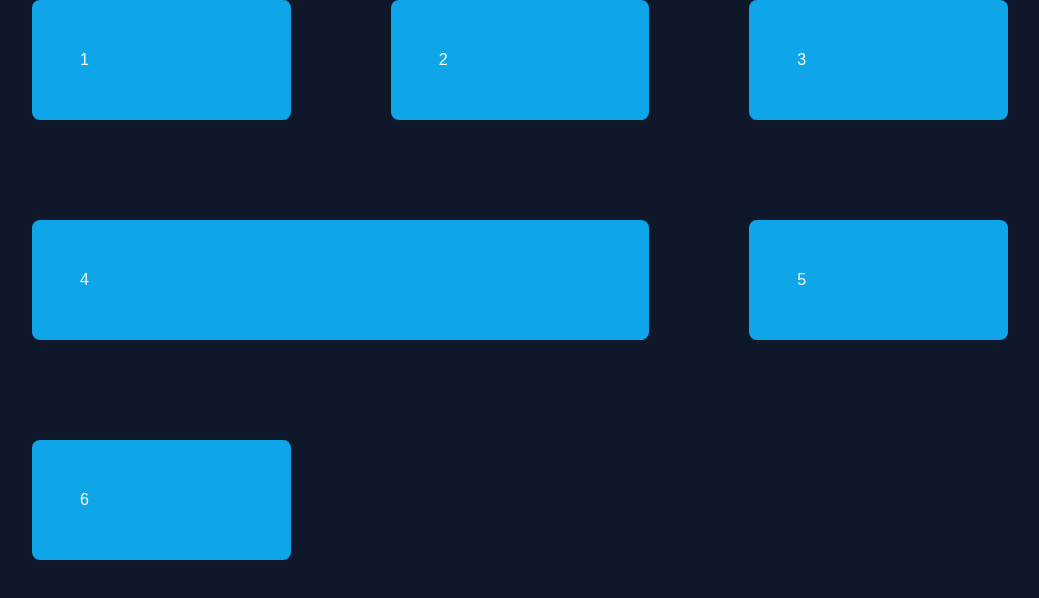
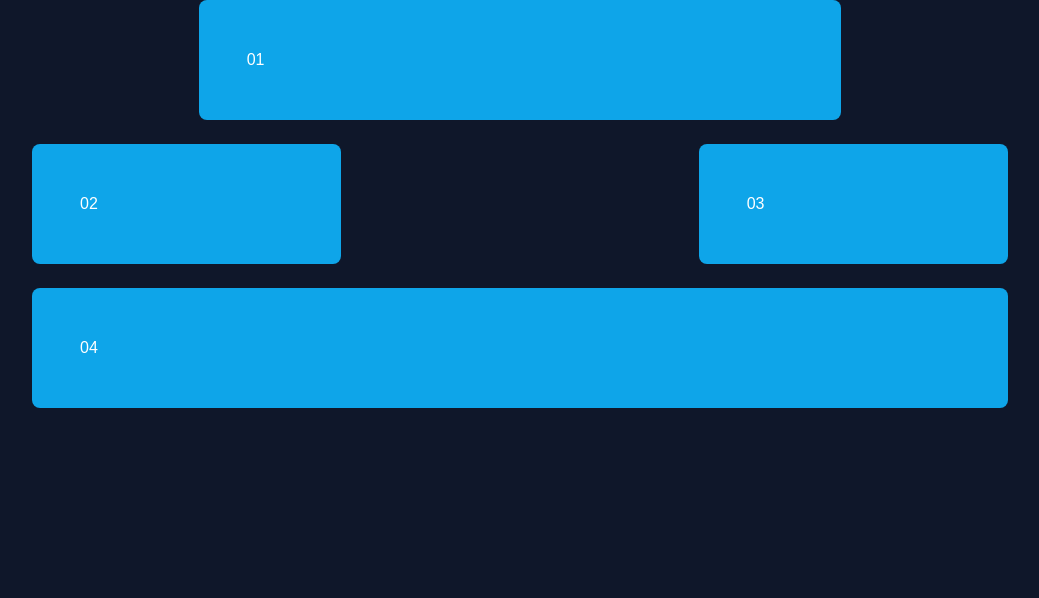
Before and after one commit to Nathan-Mwai/Learning-tailwind, a Next.js app: page / in a window 1280 px wide. Shown: the top 598 px of the page, without its empty margins (120-1159 px from the left). Built offline with nearby package versions, Linux system fonts and the light colour scheme; a web font is replaced by a local one.

Commit message:
Learning how to design how my columns will work

```diff
--- a/src/app/page.tsx
+++ b/src/app/page.tsx
@@ -48,13 +48,11 @@ export default function Home() {
       {/* Grids starts here */}
       <div className="h-screen text-white Parent bg-slate-900">
         <div className="container mx-auto">
-          <div className="grid  md:grid-cols-2 lg:grid-cols-3 gap-1">
-            <div className="bg-sky-500 p-6 rounded-lg">1</div>
-            <div className="bg-sky-500 p-6 rounded-lg">2</div>
-            <div className="bg-sky-500 p-6 rounded-lg">3</div>
-            <div className="bg-sky-500 p-6 rounded-lg col-span-2">4</div>
-            <div className="bg-sky-500 p-6 rounded-lg">5</div>
-            <div className="bg-sky-500 p-6 rounded-lg">6</div>
+          <div className="grid grid-cols-6 gap-4 ">
+            <div className="p-6 rounded-lg col-start-2 col-span-4 bg-sky-500">01</div>
+            <div className="p-6 rounded-lg col-start-1 col-end-3 bg-sky-500">02</div>
+            <div className="p-6 rounded-lg col-end-7 col-span-2 bg-sky-500">03</div>
+            <div className="p-6 rounded-lg col-start-1 col-end-7 bg-sky-500">04</div>
           </div>
         </div>
       </div>
```
